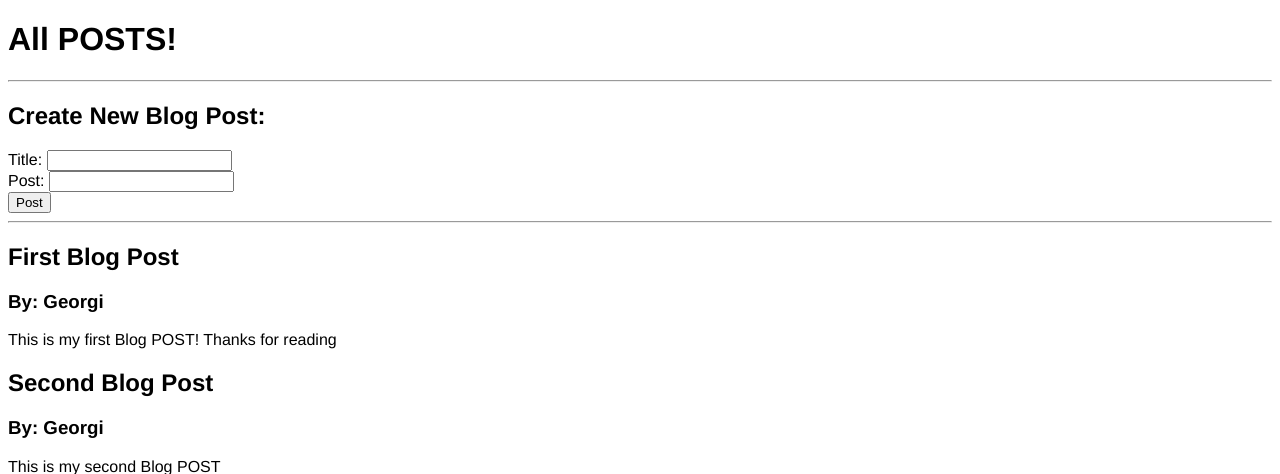
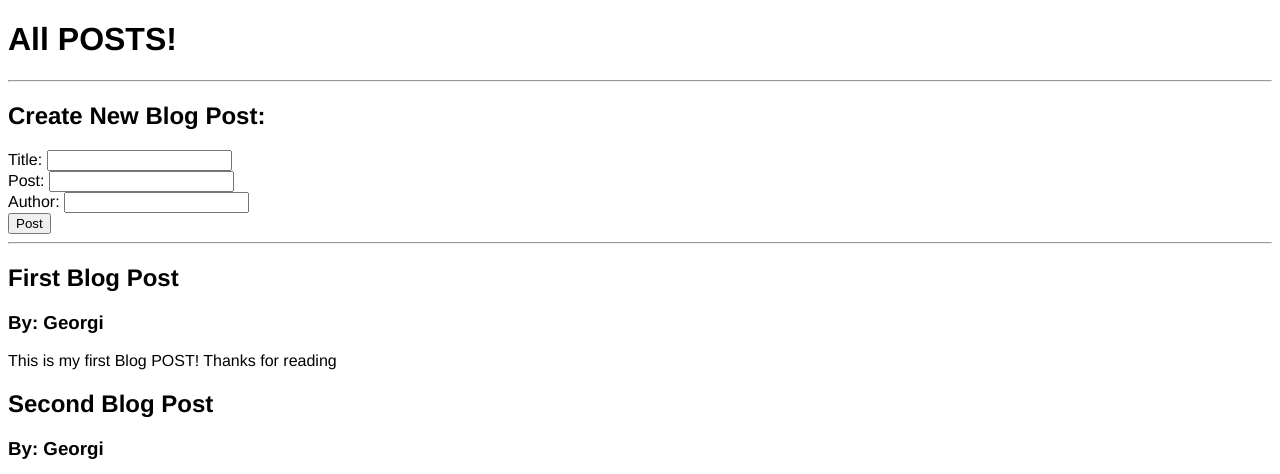
Before and after one commit to Tashkov/Flask_App1, a Flask app: page /posts in a window 1280 px wide. Shown: the top 474 px of the page. Run offline with Flask 2, Linux system fonts and the light colour scheme; data comes from the database, SQL or seed files in the repository; both versions use the stored data as it was after the commit.

Commit message:
added different author functionality

```diff
--- a/app.py
+++ b/app.py
@@ -43,7 +43,8 @@ def posts():
     if request.method == "POST":
         post_title = request.form['title']
         post_content = request.form['content']
-        new_post = Blogpost(title=post_title, content=post_content, author='Georgi')
+        post_author = request.form['author']
+        new_post = Blogpost(title=post_title, content=post_content, author=post_author)
         db.session.add(new_post)
         db.session.commit()
         return redirect('/posts')
--- a/templates/posts.html
+++ b/templates/posts.html
@@ -13,6 +13,8 @@
         Title: <input type='text' name='title' it='title'>
         <br>
         Post: <input type='text' name='content' id='content'>
+        <br>
+        Author: <input type='text'name='author' id='author'>
         <br>
         <input type='submit' value='Post'>
     </form>
```
Also changed, not shown: posts.db.
